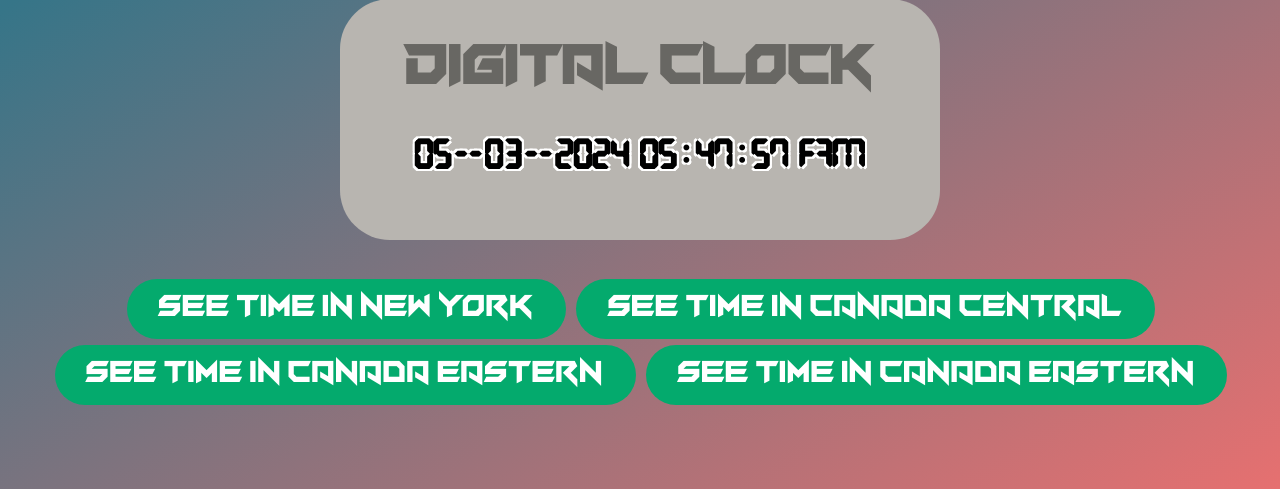
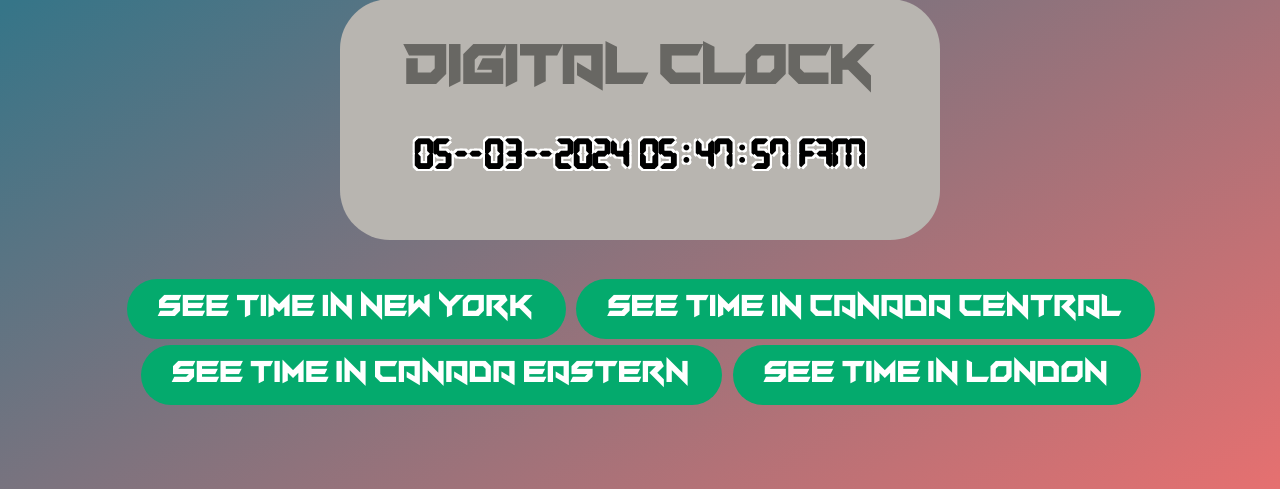
Before and after one commit to pegasis470/clock, a Flask app: page / in a window 1280 px wide. Shown: the part 311-800 px from the top of the page. Run offline with Flask 3, Linux system fonts and the light colour scheme.

Commit message:
updated london

```diff
--- a/templates/index.html
+++ b/templates/index.html
@@ -78,7 +78,7 @@
                 <a class="button" href="/NYC">See time in new york</a>
                 <a class="button" href="/canada-central">See time in Canada Central</a>
                 <a class="button" href="/canada-eastern">See time in Canada eastern</a>
-                <a class="button" href="/LONDON">See time in Canada eastern</a>
+                <a class="button" href="/LONDON">See time in London</a>
             </center>
     </body>
 </html>
```
